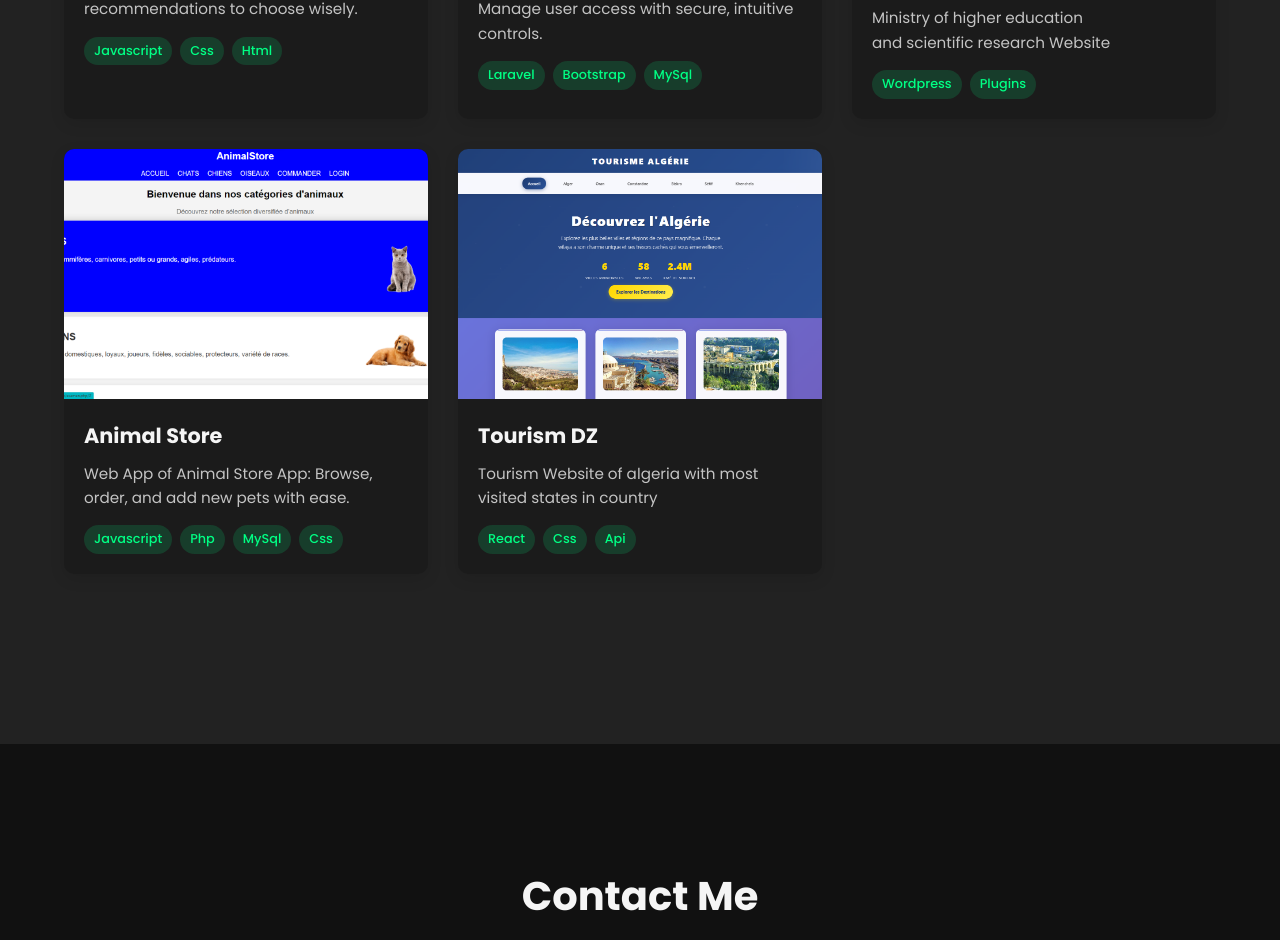
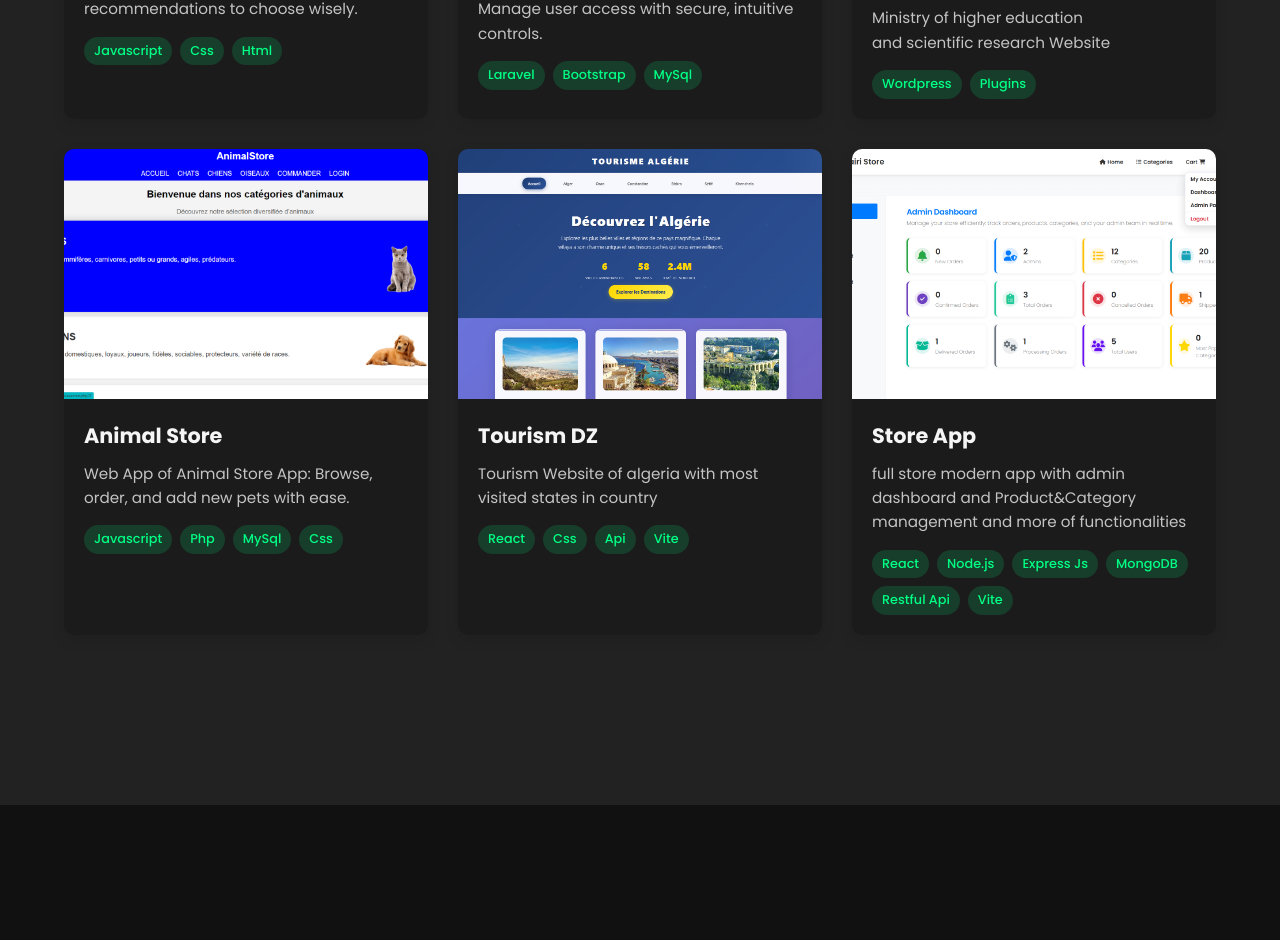
Before and after one commit to abdelkaharBen/portfolio, a React (Create React App) app: page / in a window 1280 px wide. Shown: the part 3683-4623 px from the top of the page. Built offline with nearby package versions, Linux system fonts and the light colour scheme.

Commit message:
update : add store app

```diff
--- a/src/pages/portfolio.jsx
+++ b/src/pages/portfolio.jsx
@@ -9,6 +9,7 @@ import p5 from '../assets/5.png';
 import p6 from '../assets/6.png';
 import p7 from '../assets/7.png';
 import p8 from '../assets/8.png';
+import p9 from '../assets/9.png';
 
 
 
@@ -466,7 +467,30 @@ function Portfolio() {
                   <span>React</span>
                   <span>Css</span>
                   <span>Api</span>
+                  <span>Vite</span>
 
+                </div>
+              </div>
+            </div>
+            <div className="project-card">
+              <div className="project-image">
+                 <img src={p9} alt="Project 9" />
+                <div className="project-overlay">
+                  <div className="project-links">
+
+                  </div>
+                </div>
+              </div>
+              <div className="project-info">
+                <h3>Store App</h3>
+                <p>full store modern app with admin dashboard and Product&Category management and more of functionalities</p>
+                <div className="project-tags">
+                  <span>React</span>
+                  <span>Node.js</span>
+                  <span>Express Js</span>
+                  <span>MongoDB</span>
+                  <span>Restful Api</span>
+                  <span>Vite</span>
                 </div>
               </div>
             </div>
```
Also changed, not shown: src/assets/9.png (added).
